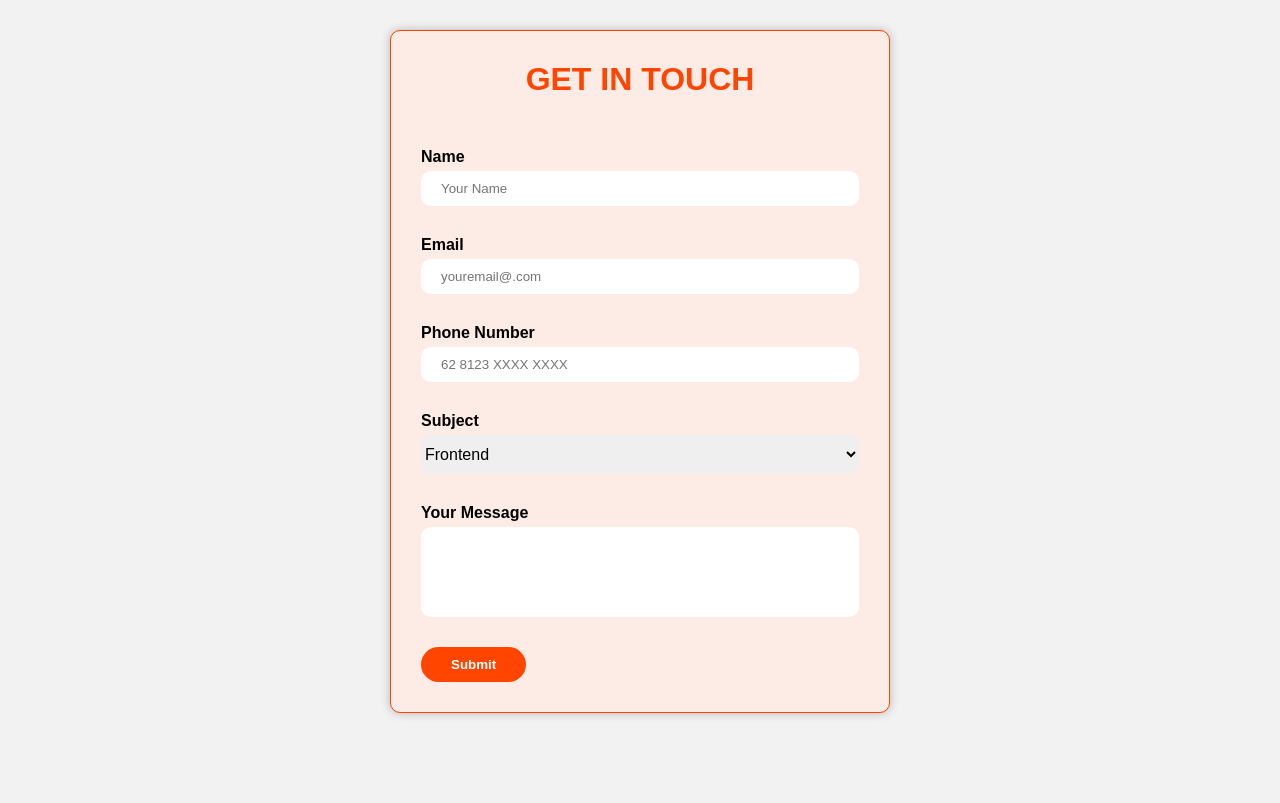
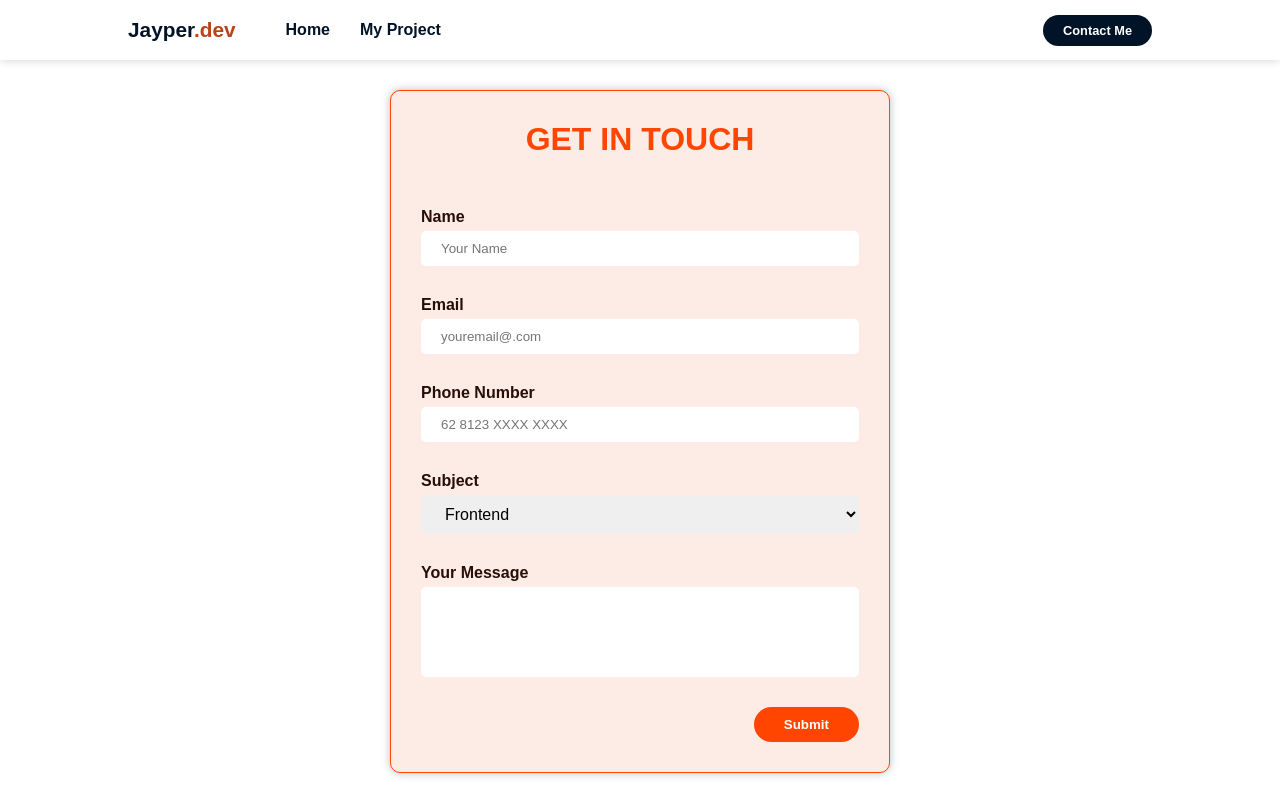
Before and after one commit to jayaperdanaa/tugas2-layouting-and-form, a plain HTML site: page contact.html in a window 1280 px wide. Drawn offline with Linux system fonts and the light colour scheme.

Commit message:
making form submission

```diff
--- a/assets/contact.css
+++ b/assets/contact.css
@@ -4,9 +4,73 @@
   box-sizing: border-box;
 }
 body {
-  background-color: #f1f1f1e3;
+  /* background-color: #f1f1f1e3; */
   font-family: "poppin", sans-serif;
 }
+a,
+li {
+  text-decoration: none;
+  list-style: none;
+}
+/* navbar start */
+.navbar {
+  display: flex;
+  background-color: rgb(255, 255, 255);
+  align-items: center;
+  height: 60px;
+  justify-content: space-between;
+  box-shadow: 0px 0px 10px rgba(0, 0, 0, 0.171);
+}
+.navbar-nav {
+  display: flex;
+  align-items: center;
+  justify-content: space-between;
+  margin: auto;
+  width: 80%;
+}
+.nav-left {
+  display: flex;
+}
+.nav-left h1 {
+  font-size: 1.3rem;
+  color: rgb(1, 19, 39);
+  cursor: pointer;
+}
+h1 span {
+  color: rgb(184, 68, 23);
+}
+.nav-left ul {
+  display: flex;
+  align-items: center;
+  margin-left: 50px;
+  gap: 30px;
+}
+.nav-left ul a {
+  color: rgb(1, 19, 39);
+  font-weight: 600;
+  transition: 0.3s ease;
+}
+.nav-left ul li a:hover {
+  color: rgb(184, 68, 23);
+}
+
+.nav-right {
+  display: flex;
+  align-items: flex-end;
+}
+.nav-right a {
+  background-color: rgb(1, 19, 39);
+  color: rgb(255, 255, 255);
+  padding: 8px 20px;
+  border-radius: 30px;
+  font-weight: 600;
+  font-size: 0.8rem;
+  transition: 0.3s ease;
+}
+.nav-right a:hover {
+  background-color: rgb(184, 68, 23);
+}
+/* navbar end */
 .container {
   border: 1px solid orangered;
   background-color: rgb(253, 236, 230);
@@ -25,7 +89,7 @@ textarea {
   padding-bottom: 10px;
   padding-top: 10px;
   border: none;
-  border-radius: 10px;
+  border-radius: 5px;
   margin-top: 5px;
 }
 .form-item,
@@ -39,9 +103,7 @@ h1 {
   font-weight: bolder;
   color: orangered;
 }
-::placeholder {
-  padding-left: 20px;
-}
+
 form {
   margin-top: 50px;
   font-family: "poppin", sans-serif;
@@ -49,6 +111,16 @@ form {
 label {
   font-family: "poppin", sans-serif;
   font-weight: bold;
+  color: rgb(37, 15, 7);
+}
+#name,
+#email,
+#phone-number,
+#text-area,
+#subject {
+  padding-left: 20px;
+  font-family: "poppin", sans-serif;
+  font-weight: 500;
 }
 
 textarea {
@@ -56,6 +128,10 @@ textarea {
   padding-bottom: 50px;
 }
 .btn-submit {
+  display: flex;
+  justify-content: right;
+}
+button {
   font-weight: 600;
   align-items: flex-end;
   border: none;
@@ -66,6 +142,6 @@ textarea {
   transition: 0.3 ease;
   cursor: pointer;
 }
-.btn-submit:hover {
+button:hover {
   background-color: rgb(184, 68, 23);
 }
--- a/contact.html
+++ b/contact.html
@@ -12,6 +12,24 @@
     <title>Contact</title>
   </head>
   <body>
+    <!-- navbar start -->
+    <nav class="navbar">
+      <div class="navbar-nav">
+        <div class="nav-left">
+          <a href="index.html">
+            <h1>Jayper<span>.dev</span></h1></a
+          >
+          <ul>
+            <li><a href="index.html">Home</a></li>
+            <li><a href="#">My Project</a></li>
+          </ul>
+        </div>
+        <div class="nav-right">
+          <a href="contact.html" id="contact">Contact Me</a>
+        </div>
+      </div>
+    </nav>
+    <!-- navbar end -->
     <div class="container">
       <h1>GET IN TOUCH</h1>
       <form>
@@ -40,7 +58,9 @@
           <label for="text-area">Your Message</label>
           <textarea name="text-area" id="text-area"></textarea>
         </div>
-        <button type="submit" class="btn-submit">Submit</button>
+        <div class="btn-submit">
+          <button type="submit">Submit</button>
+        </div>
       </form>
     </div>
   </body>
```
Also changed, not shown: index.html (+3 -1 lines).
